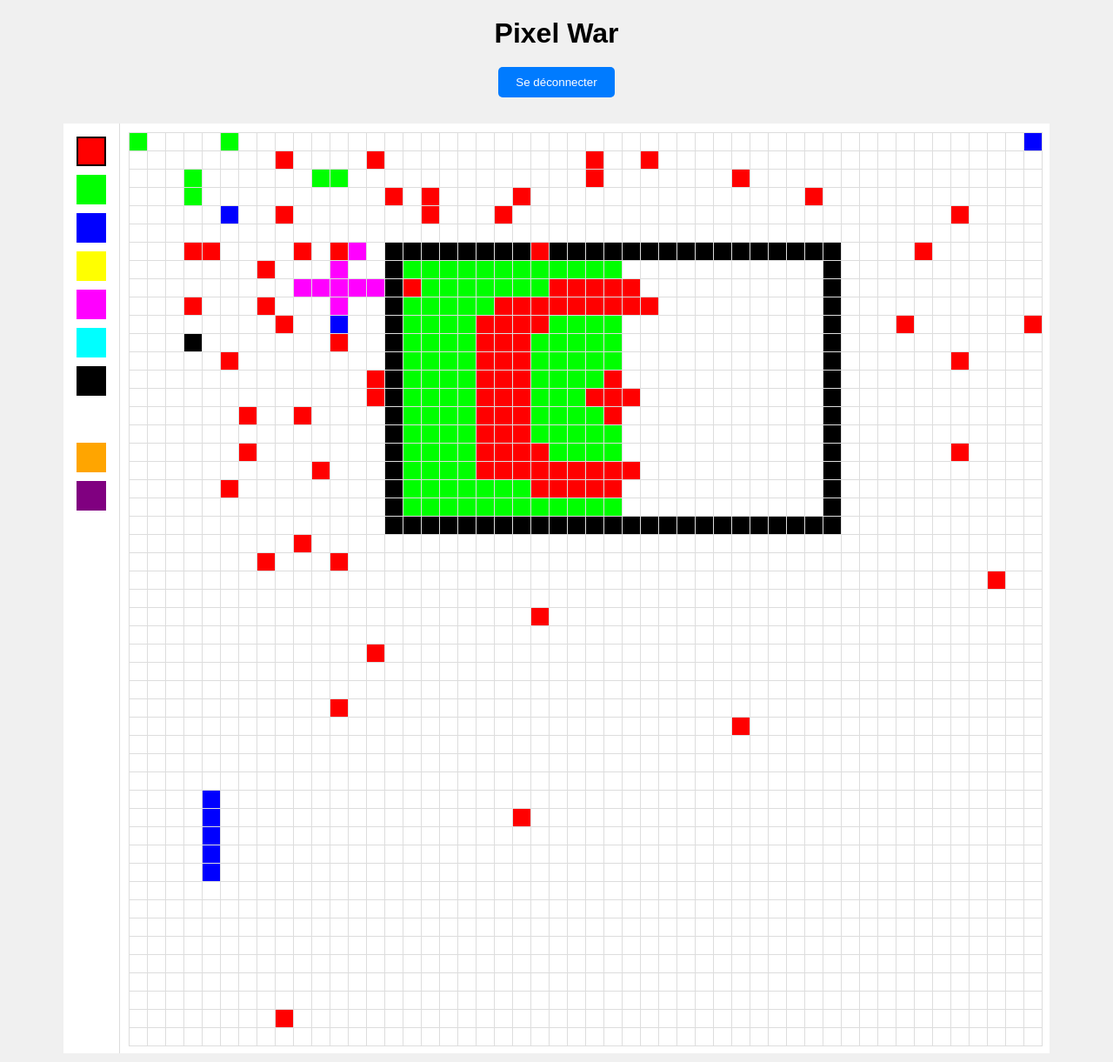
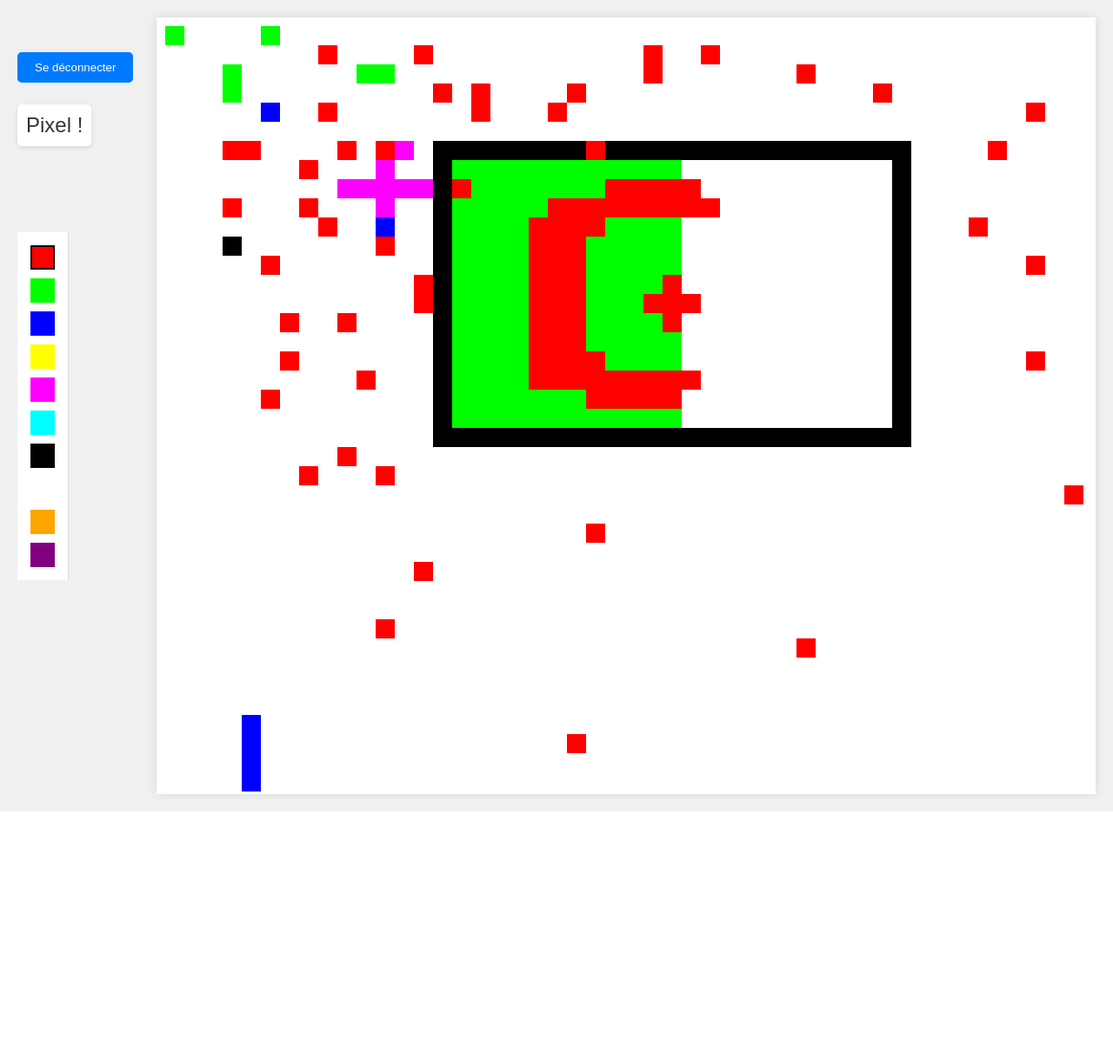
Before and after one commit to Ostrix84/PolyPixelWar, a Django app: page / in a window 1280 px wide. Shown: the whole page at 87% size. After the commit the page ends 933 px from the top, so only its background shows below. Run offline with Django 5.2, Linux system fonts and the light colour scheme; a user stored in the database is signed in; data comes from the database, SQL or seed files in the repository; both versions use the stored data as it was after the commit.

Commit message:
Selection des couleurs

```diff
--- a/canvas/templates/canvas/home.html
+++ b/canvas/templates/canvas/home.html
@@ -10,7 +10,6 @@
     <link rel="stylesheet" href="{% static 'css/style.css' %}">
 </head>
 <body>
-    <h1>Pixel War</h1>
     <div id="auth-buttons">
         {% if user.is_authenticated %}
             <form action="{% url 'logout' %}" method="post">
@@ -24,6 +23,7 @@
             </form>
         {% endif %}
     </div>
+    <div id="timer"></div>
     <div id="container">
         <div id="menu"></div>
         <div id="grid"></div>
--- a/canvas/urls.py
+++ b/canvas/urls.py
@@ -1,12 +1,13 @@
 from django.urls import path
 from . import views
-from .views import signup
+from .views import signup,can_place_pixel
 
 
 urlpatterns = [
     path('', views.home, name='home'),
     path('place_pixel/', views.place_pixel, name='place_pixel'),
     path('get_pixels/', views.get_pixels, name='get_pixels'),
+    path('can_place_pixel/', can_place_pixel, name='can_place_pixel'),
     path('accounts/signup/', signup, name='signup'),  # Ajoutez cette ligne pour l'URL d'inscription
 
 ]
--- a/canvas/views.py
+++ b/canvas/views.py
@@ -8,6 +8,7 @@
 import json
 from django.contrib.auth.forms import UserCreationForm
 from django.contrib.auth.views import LoginView
+from datetime import timedelta
 
 def home(request):
     return render(request, 'canvas/home.html')
@@ -21,7 +22,7 @@
         color = data['color']
 
         last_pixel = Pixel.objects.filter(user_id=request.user.id).order_by('-timestamp').first()
-        if last_pixel and (timezone.now() - last_pixel.timestamp).total_seconds() < 0.5:
+        if last_pixel and (timezone.now() - last_pixel.timestamp).total_seconds() < 5:
             return JsonResponse({'error': 'Vous devez attendre avant de placer un autre pixel.'}, status=403)
 
         Pixel.objects.update_or_create(x=x, y=y, defaults={'color': color, 'user': request.user, 'timestamp': timezone.now()})
@@ -44,3 +45,16 @@
     else:
         form = UserCreationForm()
     return render(request, 'registration/signup.html', {'form': form})
+
+
+def can_place_pixel(request):
+    last_pixel = Pixel.objects.filter(user=request.user).order_by('-timestamp').first()
+    if not last_pixel:
+        return JsonResponse({'can_place_pixel': True})
+
+    time_since_last_pixel = timezone.now() - last_pixel.timestamp
+    if time_since_last_pixel >= timedelta(seconds=5):
+        return JsonResponse({'can_place_pixel': True})
+    else:
+        next_allowed_placement = last_pixel.timestamp + timedelta(seconds=5)
+        return JsonResponse({'can_place_pixel': False, 'next_allowed_placement': next_allowed_placement})
--- a/pixelwar/settings.py
+++ b/pixelwar/settings.py
@@ -45,6 +45,7 @@
     'django.contrib.sessions',
     'django.contrib.messages',
     'django.contrib.staticfiles',
+    'channels'
 ]
 
 MIDDLEWARE = [
--- a/static/css/style.css
+++ b/static/css/style.css
@@ -13,30 +13,43 @@
 h1 {
   margin: 20px 0;
   text-align: center;
+  position: fixed;
+  top: 20px; /* Ajustez la position verticale */
+  left: 50%; /* Centre horizontalement */
+  transform: translateX(-50%);
+  z-index: 1; /* Assurez-vous que le titre reste au-dessus des autres éléments */
 }
 
 #auth-buttons {
-  margin-bottom: 20px;
+  position: fixed;
+  top: 60px; /* Ajustez la position verticale */
+  left: 20px; /* Ajustez la position horizontale */
+  z-index: 1; /* Assurez-vous que les boutons restent au-dessus des autres éléments */
 }
 
 #container {
   display: flex;
-  flex-grow: 1;
-  padding: 10px;
+  justify-content: center; /* Centre la grille horizontalement */
+  margin: 20px; /* Ajoute une marge autour de la grille */
 }
 
 #menu {
+  position: fixed;
+  top: 50%; /* Centre verticalement */
+  transform: translateY(-50%);
+  left: 20px; /* Ajustez la position horizontale */
   display: flex;
   flex-direction: column;
   align-items: center;
   padding: 10px;
   background-color: #fff;
   border-right: 1px solid #ddd;
+  z-index: 1; /* Assurez-vous que le menu reste au-dessus de la grille */
 }
 
 .color-option {
-  width: 30px;
-  height: 30px;
+  width: 24px;
+  height: 24px;
   margin: 5px;
   border: 2px solid transparent;
   cursor: pointer;
@@ -46,22 +59,27 @@
   border: 2px solid #000;
 }
 
+/* static/css/style.css */
+
+/* Augmentez la largeur de la grille de pixels */
 #grid {
   display: grid;
-  grid-template-columns: repeat(50, 20px);
-  grid-template-rows: repeat(50, 20px);
-  gap: 1px;
+  position: fixed;
+  top: 20px; /* Ajustez la position verticale */
+  left: 180px; /* Ajustez la position horizontale */
+  bottom: 20px; /* Assurez-vous que la grille reste au-dessus du bas de la page */
+  right: 20px; /* Assurez-vous que la grille reste à droite de la page */
+  overflow-y: auto;
+  grid-template-columns: repeat(90, 15px); /* Augmente le nombre de colonnes */
+  grid-template-rows: repeat(40, 15px); /* Réduit le nombre de lignes */
+  gap: 7px;
   padding: 10px;
   background-color: #fff;
+  border-collapse: separate;
+  box-shadow: 0px 0px 10px rgba(0, 0, 0, 0.1);
 }
 
-.pixel {
-  width: 20px;
-  height: 20px;
-  background-color: #ffffff;
-  cursor: pointer;
-  border: 1px solid #ddd;
-}
+
 
 button {
   padding: 10px 20px;
@@ -72,6 +90,37 @@
   border-radius: 5px;
 }
 
-button:hover {
-  background-color: #0056b3;
+.pixel {
+  width: 20px;
+  height: 20px;
+  background-color: #ffffff;
+  cursor: pointer;
+  border: 1px solid transparent; /* Ajoute une bordure transparente à tous les côtés */
 }
+
+.pixel:hover {
+  border: 1px solid #000;
+}
+
+
+/* static/css/style.css */
+
+/* Styles pour le timer */
+
+
+
+
+
+
+#timer {
+  position: fixed;
+  top: 120px; /* Ajustez la position verticale en fonction de votre mise en page */
+  left: 20px; /* Ajustez la position horizontale */
+  font-size: 24px; /* Taille de la police */
+  color: #333; /* Couleur du texte */
+  background-color: #fff; /* Couleur de fond */
+  padding: 10px; /* Espacement intérieur */
+  border-radius: 5px; /* Coins arrondis */
+  box-shadow: 0px 2px 5px rgba(0, 0, 0, 0.1); /* Ombre douce */
+  z-index: 1; /* Assurez-vous que le timer reste au-dessus des autres éléments */
+}
--- a/static/js/script.js
+++ b/static/js/script.js
@@ -22,10 +22,31 @@
     // Mark the first color as selected
     menu.firstChild.classList.add('selected');
 
-    // Fetch existing pixels
+    // Fetch existing pixels and render
+    fetchAndRenderPixels();
+
+    // Refresh pixels every 5 seconds
+    setInterval(fetchAndRenderPixels, 5000);
+
+    function fetchAndRenderPixels() {
         fetch('/get_pixels/')
             .then(response => response.json())
             .then(data => {
+                // Clear existing pixels
+                grid.innerHTML = '';
+
+                // Render empty grid
+                for (let y = 0; y < 40; y++) {
+                    for (let x = 0; x < 90; x++) {
+                        const pixelDiv = document.createElement('div');
+                        pixelDiv.className = 'pixel';
+                        pixelDiv.dataset.x = x;
+                        pixelDiv.dataset.y = y;
+                        grid.appendChild(pixelDiv);
+                    }
+                }
+
+                // Render colored pixels
                 data.forEach(pixel => {
                     const pixelDiv = document.querySelector(`[data-x='${pixel.x}'][data-y='${pixel.y}']`);
                     if (pixelDiv) {
@@ -33,16 +54,6 @@
                     }
                 });
             });
-
-    // Create grid
-    for (let y = 0; y < 50; y++) {
-        for (let x = 0; x < 50; x++) {
-            const pixelDiv = document.createElement('div');
-            pixelDiv.className = 'pixel';
-            pixelDiv.dataset.x = x;
-            pixelDiv.dataset.y = y;
-            grid.appendChild(pixelDiv);
-        }
     }
 
     // Add click event to pixels
@@ -71,6 +82,38 @@
     });
 });
 
+
+
+// Fonction pour afficher le timer de décompte
+function updateTimer(timeLeft) {
+    const timerElement = document.getElementById('timer');
+    if (timeLeft > 0) {
+        timerElement.textContent = timeLeft;
+    } else {
+        timerElement.textContent = 'Pixel !'; // Cache le timer quand le temps est écoulé
+    }
+}
+
+// Fonction pour obtenir le temps restant avant de pouvoir placer un autre pixel
+function fetchTimeLeft() {
+    fetch('/can_place_pixel/')
+        .then(response => response.json())
+        .then(data => {
+            if (data.can_place_pixel === false) {
+                const nextAllowedPlacement = new Date(data.next_allowed_placement);
+                const currentTime = new Date();
+                const timeLeft = Math.ceil((nextAllowedPlacement - currentTime) / 1000); // Convertit en secondes
+                updateTimer(timeLeft);
+            } else {
+                updateTimer(0); // Aucun temps restant, masque le timer
+            }
+        });
+}
+
+// Actualiser le temps restant toutes les secondes
+setInterval(fetchTimeLeft, 1000);
+
+
 function getCookie(name) {
     let cookieValue = null;
     if (document.cookie && document.cookie !== '') {
```
Also changed, not shown: canvas/consumers.py (added, +18 -0 lines), canvas/routing.py (added, +18 -0 lines), db.sqlite3. Lines whose indentation alone changed are shown as unchanged.
